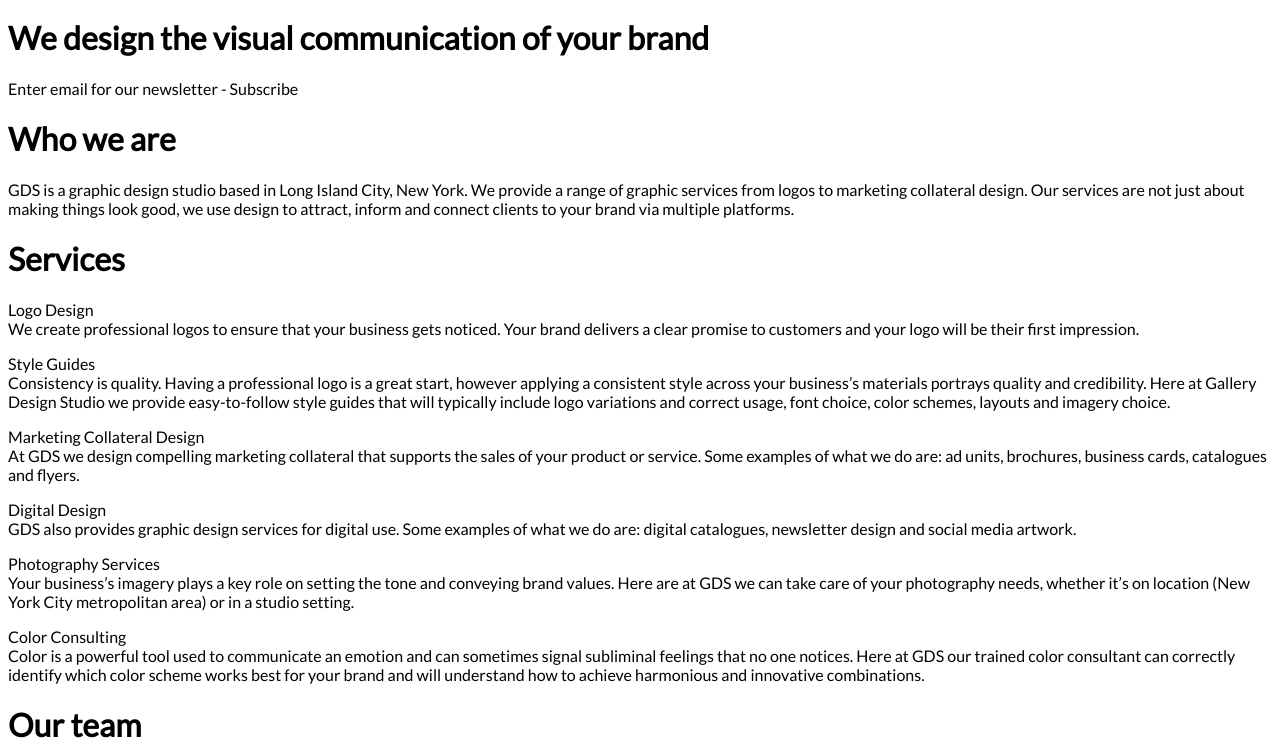
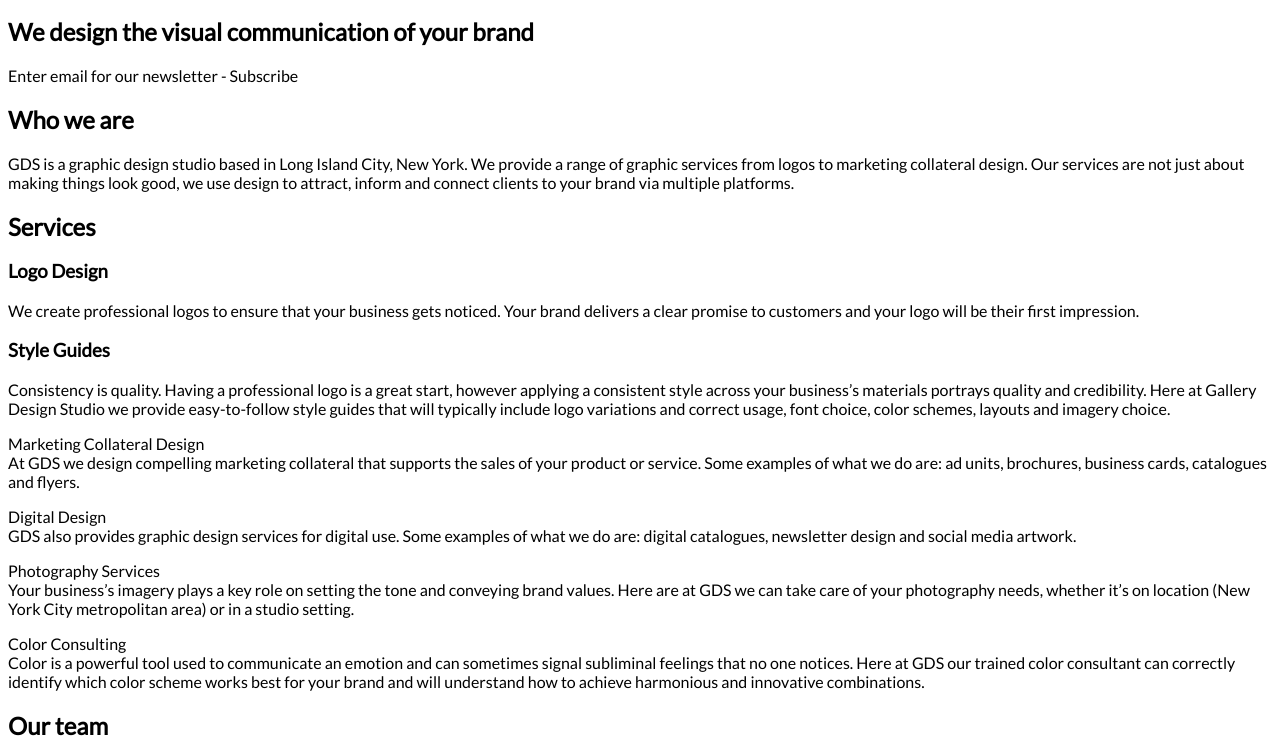
Before and after one commit to gallerydesignstudio/gallerydesignstudio.github.io, a plain HTML site: page unit_4/index.html in a window 1280 px wide. Shown: the part 846-1602 px from the top of the page. Drawn offline with Linux system fonts and the light colour scheme; files whose address does not match are found by name.

Commit message:
Update index.html

```diff
--- a/unit_4/index.html
+++ b/unit_4/index.html
@@ -8,7 +8,7 @@
 	<header>
 		<img src="images/gallerylogo-07.svg" alt="Welcome to Gallery Design Studio" title="Gallery Design Studio, a graphic design studio based in Long Island City, New York">
 		<nav>
-			<a href="#">About</a>
+			<a href="#about">About</a>
 			<a href="#">Work</a>
 			<a href="#">FAQ</a>
 			<a href="#">Blog</a>
@@ -16,26 +16,32 @@
 		</nav>
 	</header>
 	<main>
-			<splash-section>
+		<section id="splash">
 			<h1>We design the visual communication of your brand</h1>
 			<p>Enter email for our newsletter - Subscribe</p>
-			</splash-section>
-			<about-section>
-				<h1>Who we are</h1>
+		</section>
+		<section id="about">
+			<h2>Who we are</h2>
 			<p>GDS is a graphic design studio based in Long Island City, New York. We provide a range of graphic services from logos to marketing collateral design. Our services are not just about making things look good, we use design to attract, inform and connect clients to your brand via multiple platforms.</p>
-				<h1>Services</h1>
-				<p>Logo Design <br> We create professional logos to ensure that your business gets noticed. Your brand delivers a clear promise to customers and your logo will be their first impression.</p>
-				<p>Style Guides <br> Consistency is quality. Having a professional logo is a great start, however applying a consistent style across your business’s materials portrays quality and credibility. Here at Gallery Design Studio we provide easy-to-follow style guides that will typically include logo variations and correct usage, font choice, color schemes, layouts and imagery choice.</p>
+		</section>
+		<section id="services">
+			<h2>Services</h2>
+			<h3>Logo Design</h3>
+			<p>We create professional logos to ensure that your business gets noticed. Your brand delivers a clear promise to customers and your logo will be their first impression.</p>
+			<h3>Style Guides</h3>
+			<p>Consistency is quality. Having a professional logo is a great start, however applying a consistent style across your business’s materials portrays quality and credibility. Here at Gallery Design Studio we provide easy-to-follow style guides that will typically include logo variations and correct usage, font choice, color schemes, layouts and imagery choice.</p>
 			<p>Marketing Collateral Design <br> At GDS we design compelling marketing collateral that supports the sales of your product or service. Some examples of what we do are: ad units, brochures, business cards, catalogues and flyers. </p>
 			<p>Digital Design <br> GDS also provides graphic design services for digital use. Some examples of what we do are: digital catalogues, newsletter design and social media artwork.</p>
 			<p>Photography Services <br> Your business’s imagery plays a key role on setting the tone and conveying brand values. Here are at GDS we can take care of your photography needs, whether it’s on location (New York City metropolitan area) or in a studio setting.</P>
 			<p>Color Consulting<br>Color is a powerful tool used to communicate an emotion and can sometimes signal subliminal feelings that no one notices. Here at GDS our trained color consultant can correctly identify which color scheme works best for your brand and will understand how to achieve harmonious and innovative combinations.</p>
-				<h1>Our team</h1>
+		</section>
+		<section id="team">
+			<h2>Our team</h2>
 			<p>Caroline Petersen<br>Graphic Designer</p>
 			<p>Mike Yamin<br>Photographer</p>
 			<p>Meghan Fitzpatrick<br>Color Consultant</p>
-				<h1>Request a Quote (CTA Button)</h1>
-			</about-section>
+		</section>
+		<a href="#">Request a Quote (CTA Button)</a>
 	</main>
 	<footer>
 		<p>Made with &hearts; in LIC. © 2015 Gallery Design Studio LLC. All rights reserved. Terms of use. </p>
```
Lines whose indentation alone changed are shown as unchanged.
